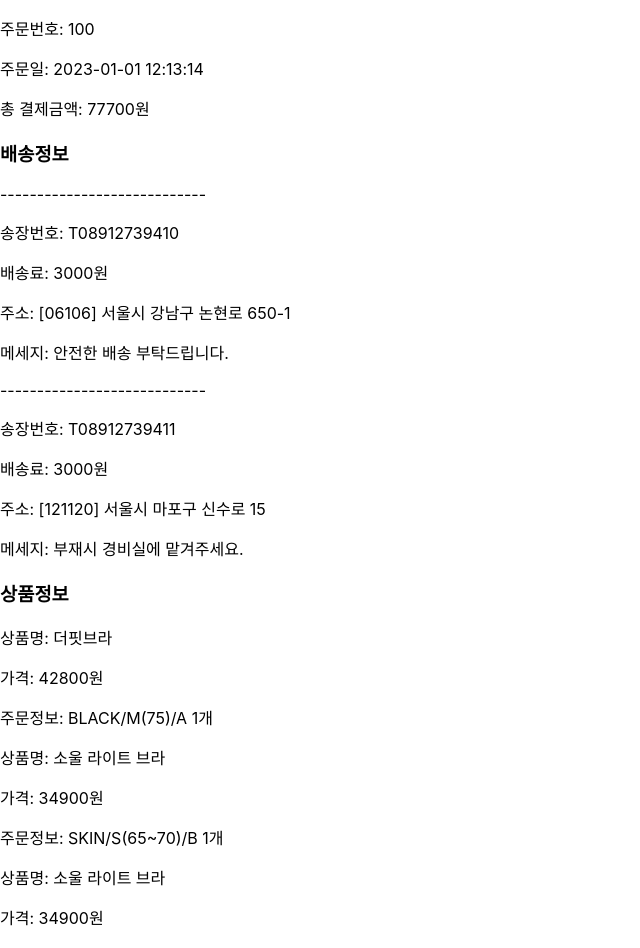
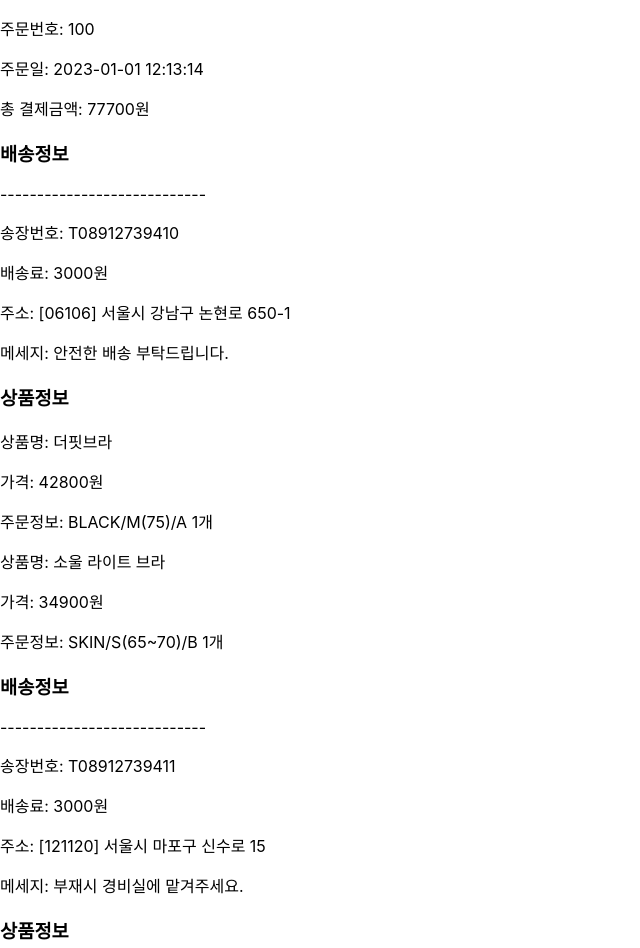
Before and after one commit to antigravity-official/anti-frontend-order, a React (Create React App) app: page / in a window 1280 px wide. Shown: the top 948 px of the page, without its empty margins (0-640 px from the left). Built offline with nearby package versions, Linux system fonts and the light colour scheme.

Commit message:
refactor: OrderGroup에 ShippingGroup, ProductGroup 컴포넌트 로직 분리 후 데이터 렌더링

```diff
--- a/src/App.tsx
+++ b/src/App.tsx
@@ -1,17 +1,14 @@
 import { useEffect, useState } from "react";
-import { OrderModel, ShippingModel } from "./Models";
+import { OrderModel } from "./Models";
 
 import Loading from "./components/loading/Loading";
 import OrderGroup from "./components/order-group/OrderGroup";
-import ShippingGroup from "./components/order-group/shipping-group/ShippingGroup";
-import ProductGroup from "./components/order-group/product-group/ProductGroup";
 
 import "./App.css";
 
 function App() {
   const [isLoading, setLoading] = useState(false);
   const [orderInfo, setOrderInfo] = useState<OrderModel[]>([]);
-  const [shippingInfo, setShippingInfo] = useState<ShippingModel[]>([]);
 
   useEffect(() => {
     showProgress();
@@ -30,11 +27,6 @@ function App() {
       const orderInfo = await response.json();
       const orders: OrderModel[] = orderInfo.orders;
       setOrderInfo(orders);
-
-      const shippingList: ShippingModel[] = orders.flatMap(
-        (order) => order.shippingList
-      );
-      setShippingInfo(shippingList);
     } catch (error) {
       console.error("에러가 발생했습니다:", error);
     } finally {
@@ -46,8 +38,6 @@ function App() {
     <div>
       <Loading isLoading={isLoading} />
       <OrderGroup orderInfo={orderInfo} />
-      <ShippingGroup shippingInfo={shippingInfo} />
-      <ProductGroup shippingInfo={shippingInfo} />
     </div>
   );
 }
--- a/src/components/order-group/OrderGroup.tsx
+++ b/src/components/order-group/OrderGroup.tsx
@@ -1,5 +1,8 @@
 import React from "react";
 import { OrderModel } from "../../Models";
+
+import ShippingGroup from "./shipping-group/ShippingGroup";
+import ProductGroup from "./product-group/ProductGroup";
 
 import "./OrderGroup.css";
 
@@ -10,11 +13,17 @@ interface OrderGroupProps {
 const OrderGroup = ({ orderInfo }: OrderGroupProps) => {
   return (
     <div className="orderGroup">
-      {orderInfo?.map(({ id, amount, orderAt }) => (
+      {orderInfo?.map(({ id, amount, orderAt, shippingList }) => (
         <div key={id}>
           <p>주문번호: {id}</p>
           <p>주문일: {orderAt.toString()}</p>
           <p>총 결제금액: {amount}원</p>
+          {shippingList.map((shipping) => (
+            <div key={shipping.id}>
+              <ShippingGroup shipping={shipping} />
+              <ProductGroup products={shipping.products} />
+            </div>
+          ))}
         </div>
       ))}
     </div>
--- a/src/components/order-group/product-group/ProductGroup.tsx
+++ b/src/components/order-group/product-group/ProductGroup.tsx
@@ -1,25 +1,20 @@
 import React from "react";
-import { ShippingModel } from "../../../Models";
+import { OrderProductModel } from "../../../Models";
 
 import Product from "./product/Product";
 
 import "./ProductGroup.css";
 
 interface ProductGroupProps {
-  shippingInfo: ShippingModel[];
+  products: OrderProductModel[];
 }
 
-const ProductGroup = ({ shippingInfo }: ProductGroupProps) => {
-  console.log(shippingInfo);
+const ProductGroup = ({ products }: ProductGroupProps) => {
   return (
     <div className="productGroup">
       <h3>상품정보</h3>
-      {shippingInfo.map((shipping) => (
-        <div key={shipping.id}>
-          {shipping.products.map((product) => (
-            <Product key={product.id} product={product} />
-          ))}
-        </div>
+      {products.map((product) => (
+        <Product key={product.id} product={product} />
       ))}
     </div>
   );
--- a/src/components/order-group/shipping-group/ShippingGroup.tsx
+++ b/src/components/order-group/shipping-group/ShippingGroup.tsx
@@ -6,16 +6,14 @@ import Shipping from "./shipping/Shipping";
 import "./ShippingGroup.css";
 
 interface ShippingGroupProps {
-  shippingInfo: ShippingModel[];
+  shipping: ShippingModel;
 }
 
-const ShippingGroup = ({ shippingInfo }: ShippingGroupProps) => {
+const ShippingGroup = ({ shipping }: ShippingGroupProps) => {
   return (
     <div>
       <h3>배송정보</h3>
-      {shippingInfo.map((shipping) => (
-        <Shipping key={shipping.id} shipping={shipping} />
-      ))}
+      <Shipping shipping={shipping} />
     </div>
   );
 };
```
Also changed, not shown: public/index.html (+1 -22 lines), src/index.tsx (+6 -9 lines).
